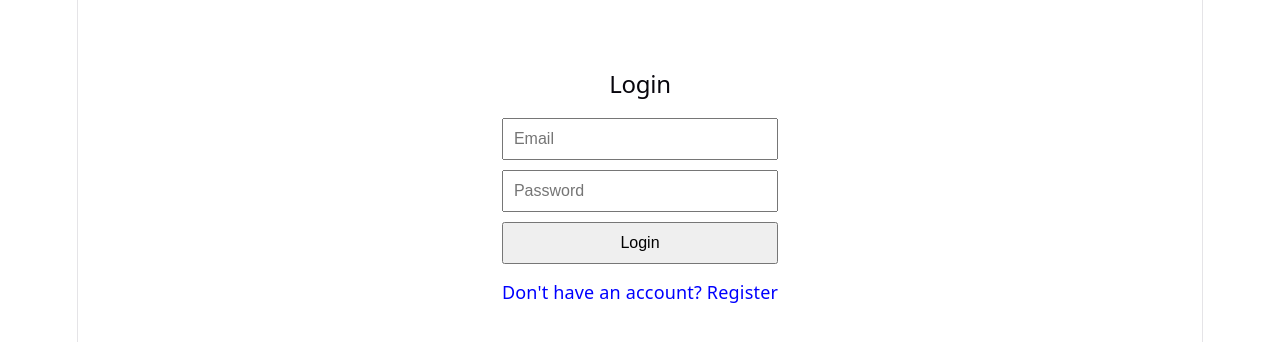
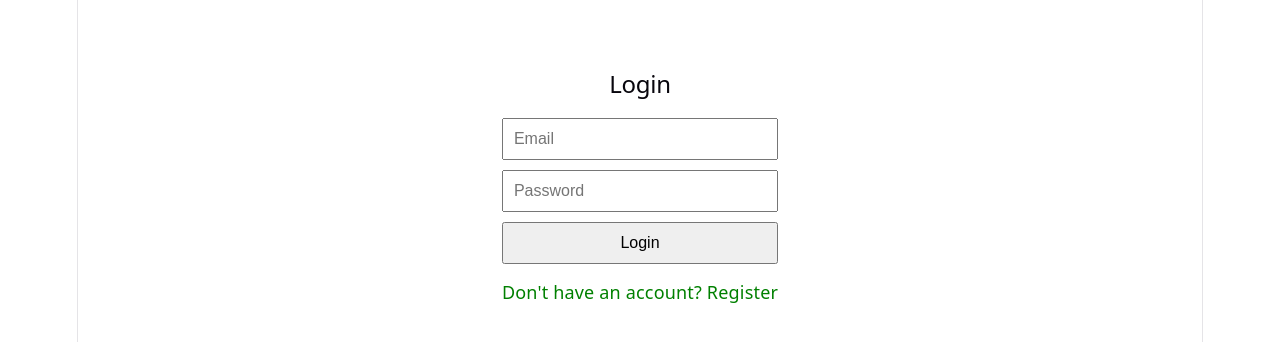
Before and after one commit to csison25/quicknotes-app, a React app in the folder frontend/: page / in a window 1280 px wide. Shown: the top 342 px of the page. Built offline with nearby package versions, Linux system fonts and the light colour scheme; no server answers; the HTML template or start-up script is replaced by a standard one.

Commit message:
Changed the link on Login page to green color

```diff
--- a/frontend/src/pages/Login.jsx
+++ b/frontend/src/pages/Login.jsx
@@ -95,7 +95,7 @@ const styles = {
   link: {
     marginTop: "15px",
     cursor: "pointer",
-    color: "blue"
+    color: "green"
   }
 };
 
```
